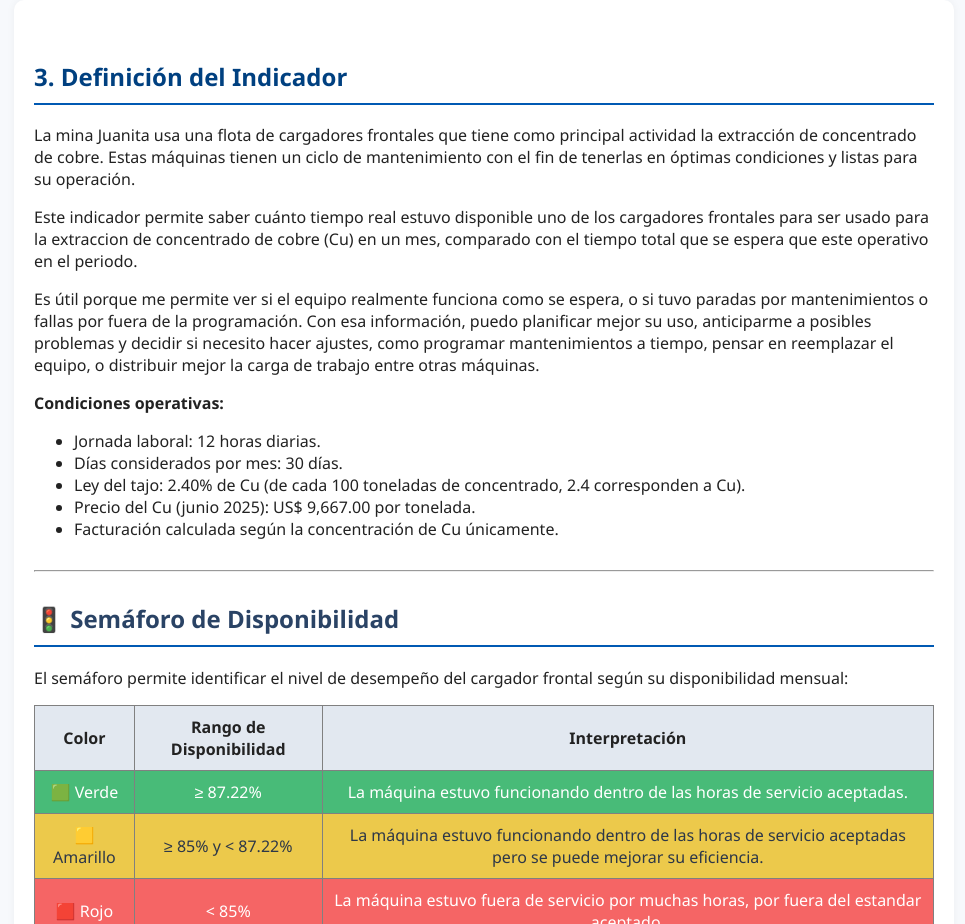
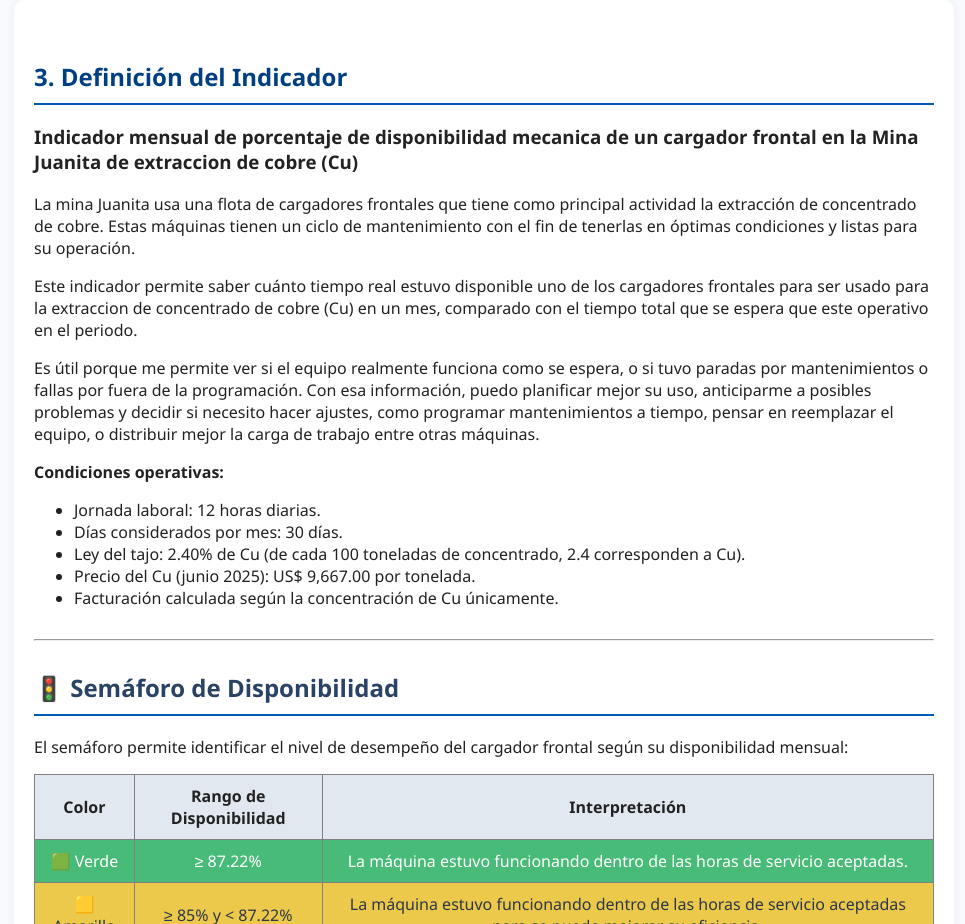
Before and after one commit to f1521937-cmyk/Grupo1datavisualizationpucp-2025, a plain HTML site: page index.html in a window 1280 px wide. Shown: the part 1280-2204 px from the top of the page, without its empty margins (156-1121 px from the left). Drawn offline with Linux system fonts and the light colour scheme.

Commit message:
Update index.html

```diff
--- a/index.html
+++ b/index.html
@@ -61,6 +61,7 @@
 
  	  <section id="indicador">
 		  <h2>3. Definición del Indicador</h2>
+		  <h3>Indicador mensual de porcentaje de disponibilidad mecanica de un cargador frontal en la Mina Juanita de extraccion de cobre (Cu)</h3>
 	<p>La mina Juanita usa una flota de cargadores frontales que tiene como principal actividad la extracción de concentrado de cobre. Estas máquinas tienen un ciclo de mantenimiento con el fin de tenerlas en óptimas condiciones y listas para su operación.
   </p>
 
```
